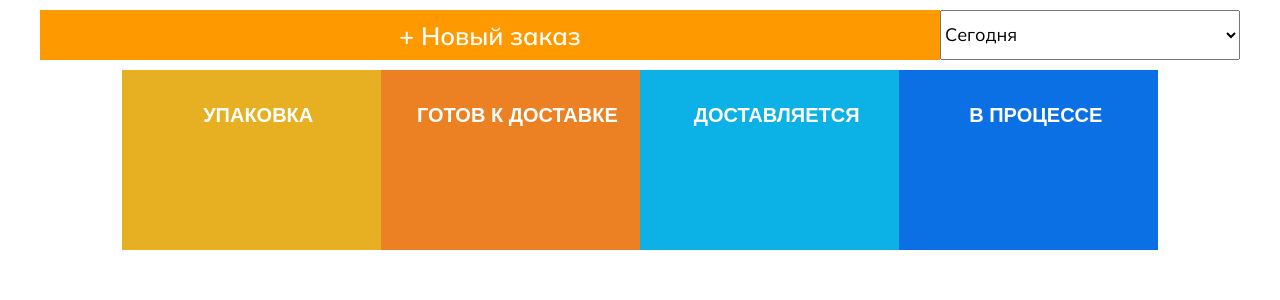
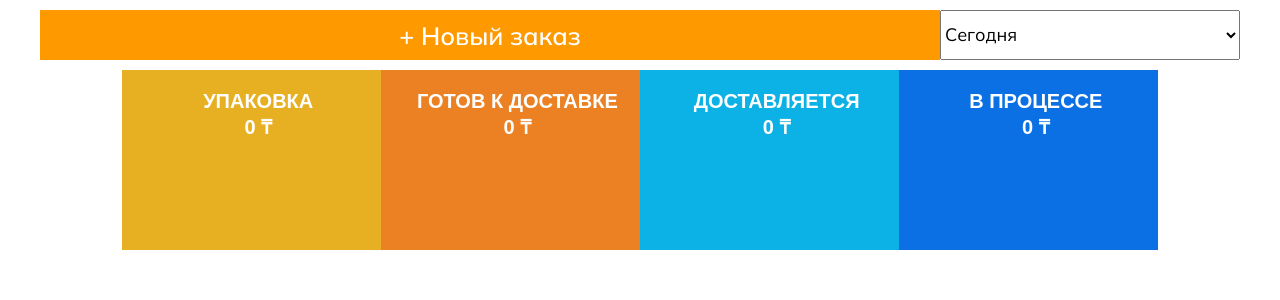
Before and after one commit to aldick/crm, a Django app: page / in a window 1280 px wide. Shown: the part 150-450 px from the top of the page. Run offline with Django 4.2, Linux system fonts and the light colour scheme; data comes from the database, SQL or seed files in the repository; parts of the project's set-up code (start-up, migrations or seed data) failed here and were passed over.

Commit message:
added final cost of column in order list

```diff
--- a/BalqaimaqCRM/static/js/order_list_date_select.js
+++ b/BalqaimaqCRM/static/js/order_list_date_select.js
@@ -61,8 +61,10 @@ function loader(index) {
 		.then(data => {
 			console.log(data)
 			for(let i=1; i<5; i++) {
+				let final_cost = 0
 				for(order in data[i]) {
 					order = data[i][order]
+					final_cost += order['total_cost']
 					document.getElementById(`tasks${i}`).insertAdjacentHTML(
 						'beforeend',
 						`
@@ -90,6 +92,11 @@ function loader(index) {
 						`
 					)
 				}
+				document.getElementById(`title${i}`).insertAdjacentHTML(
+					'afterend',
+					`<h3>${ final_cost } ₸</h3>`
+				)
+
 			}
 
 			addScript("../static/js/drag&drop.js");
--- a/BalqaimaqCRM/templates/orders/orders_list.html
+++ b/BalqaimaqCRM/templates/orders/orders_list.html
@@ -56,28 +56,28 @@
 		<div class="container columns">
 			<div class="column column1">
 				<div class="column-title">
-					<h2 data-price="0">Упаковка</h2>
+					<h2 id="title1" data-price="0">Упаковка</h2>
 					{% comment %} <h3>{{ orders_stage1_price }} ₸</h3> {% endcomment %}
 				</div>
 				<div class="tasks" id="tasks1"></div>
 			</div>
 			<div class="column column2">
 				<div class="column-title">
-					<h2 data-price="0">Готов к доставке</h2>
+					<h2 id="title2" data-price="0">Готов к доставке</h2>
 					{% comment %} <h3>{{ orders_stage2_price }} ₸</h3> {% endcomment %}
 				</div>
 				<div class="tasks" id="tasks2"></div>
 			</div>
 			<div class="column column3">
 				<div class="column-title">
-					<h2 data-price="0">Доставляется</h2>
+					<h2 id="title3" data-price="0">Доставляется</h2>
 					{% comment %} <h3>{{ orders_stage3_price }} ₸</h3> {% endcomment %}
 				</div>
 				<div class="tasks" id="tasks3"></div>
 			</div>
 			<div class="column column4">
 				<div class="column-title">
-					<h2 data-price="0">В процессе</h2>
+					<h2 id="title4" data-price="0">В процессе</h2>
 					{% comment %} <h3>{{ orders_stage4_price }} ₸</h3> {% endcomment %}
 				</div>
 				<div class="tasks" id="tasks4"></div>
```
